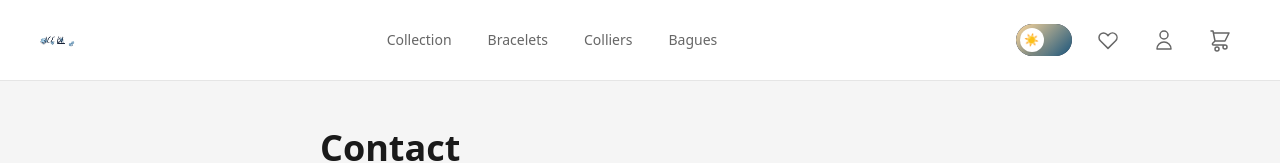
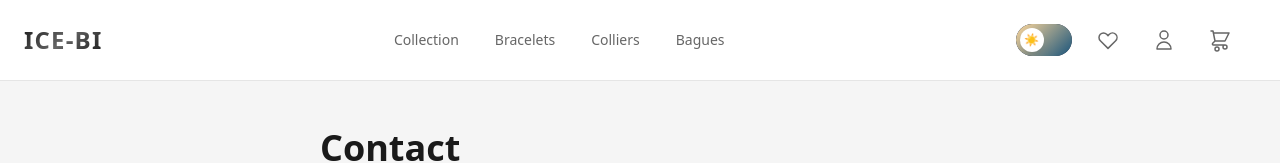
Before and after one commit to chrys-2002/Mon-site-de-bijou-H, a Next.js app: page /contact in a window 1280 px wide. Shown: the top 163 px of the page. Built offline with nearby package versions, Linux system fonts and the light colour scheme; no server answers.

Commit message:
Remove logo, back to text

```diff
--- a/src/components/Header.tsx
+++ b/src/components/Header.tsx
@@ -23,8 +23,8 @@ export default function Header() {
       className="fixed top-0 w-full z-50 glass-dark"
     >
       <nav className="max-w-7xl mx-auto px-4 md:px-6 h-16 md:h-20 flex items-center justify-between">
-        <Link href="/" className="flex items-center gap-2 flex-shrink-0">
-          <img src="/logo.png" alt="ICE-BI" className="h-12 md:h-16 w-auto" />
+        <Link href="/" className="text-xl md:text-2xl font-bold tracking-wider gradient-text">
+          ICE-BI
         </Link>
 
         <div className="hidden lg:flex items-center space-x-1">
```
